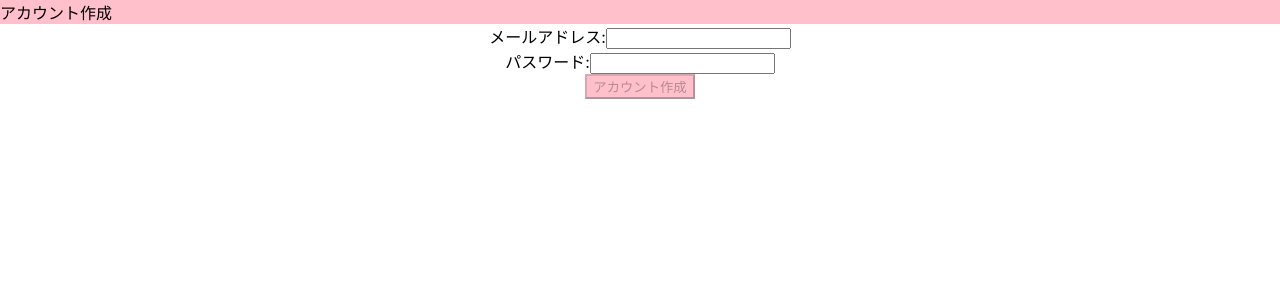
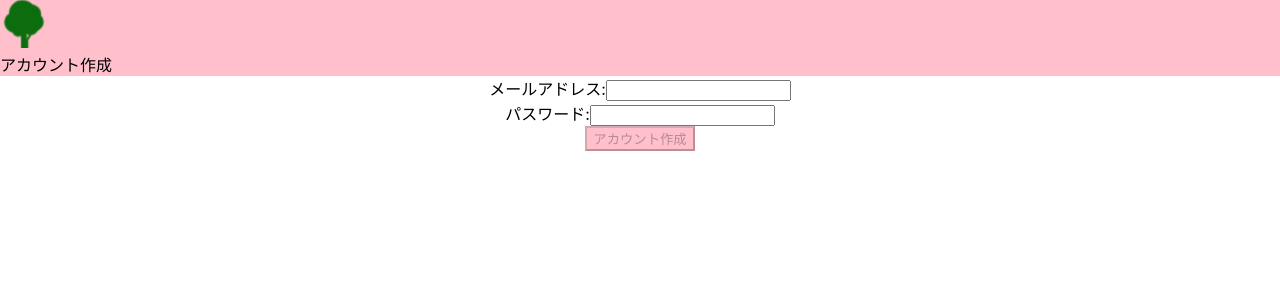
Before and after one commit to negiwasabi7/moku-tickets, a React (Create React App) app: page /user_registration in a window 1280 px wide. Shown: the top 300 px of the page. Built offline with nearby package versions, Linux system fonts and the light colour scheme; no server answers; the HTML template or start-up script is replaced by a standard one.

Commit message:
認証フォーム AuthFormコンポーネントを作成

```diff
--- a/src/App.js
+++ b/src/App.js
@@ -10,6 +10,7 @@ import { ReturnTickets } from './components/ReturnTickets';
 import Auth from './components/Auth';
 import { supabase } from './services/supabase_api';
 import UserRegistration from './components/UserRegistration';
+import Header from './components/Header';
 
 const ProtectedRoute = ({ session, redirectPath = '/auth' }) => {
   if (!session) {
@@ -44,13 +45,14 @@ function App() {
   return (
     <div className="App">
       <SessionContext.Provider value={session}>
+        <Header />
         <Routes>
           <Route path="/auth" element={<Auth />} />
           <Route path="/user_registration" element={<UserRegistration />} />
           <Route element={<ProtectedRoute session={session} />}>
-            <Route exact path="/" element={<MemberList />} />
-            <Route exact path="/member/:member_id" element={<Member />} />
-            <Route exact path="/member_registration" element={<MemberRegistration />} />
+            <Route path="/" element={<MemberList />} />
+            <Route path="/member/:member_id" element={<Member />} />
+            <Route path="/member_registration" element={<MemberRegistration />} />
             <Route path="/return_tickets" element={<ReturnTickets />} />
           </Route>
           <Route path="*" element={<NotFound />} />
--- a/src/components/Auth.jsx
+++ b/src/components/Auth.jsx
@@ -1,7 +1,6 @@
-import React from 'react';
-import { useState } from 'react';
+import React, { useState } from 'react';
 import { supabase } from '../services/supabase_api';
-import Button from './Button';
+import AuthForm from './AuthForm';
 import Navigation from './Navigation';
 
 const Auth = () => {
@@ -18,54 +17,16 @@ const Auth = () => {
       console.log(error.message);
     } //ログイン処理
   };
-  const handleEmailChange = (e) => {
-    // console.log(e.target.value);
-    setEmail(e.target.value);
-  };
-  const handlePasswordChange = (e) => {
-    setPassword(e.target.value);
-  };
-
-  //入力値（メールアドレス、パスワード）の検証
-  const validate = () => {
-    return validateEmail(email) && validatePassword(password);
-  };
-
-  //メールアドレス:trim()した後、空ではない事、正しいフォーマットであること
-  function validateEmail(email) {
-    const regex = /^[a-zA-Z0-9_.+-]+@([a-zA-Z0-9][a-zA-Z0-9-]*[a-zA-Z0-9]*\.)+[a-zA-Z]{2,}$/;
-    return regex.test(email.trim());
-  }
-
-  //パスワード：空ではないこと
-  function validatePassword(password) {
-    return password.length > 0;
-  }
 
   return (
     <>
       <Navigation title="ログイン" />
-      <form onSubmit={handleSubmit}>
-        <div>
-          <label>
-            メールアドレス:
-            <input type="email" id="email" value={email} onChange={handleEmailChange} />
-          </label>
-        </div>
 
-        <div>
-          <label>
-            パスワード:
-            <input type="password" id="password" value={password} onChange={handlePasswordChange} />
-          </label>
-        </div>
-
-        <div>
-          <Button type="submit" disabled={!validate()}>
-            ログイン
-          </Button>
-        </div>
-      </form>
+      <AuthForm
+        onSubmit={handleSubmit}
+        submitName="ログイン"
+        authState={{ email, setEmail, password, setPassword }}
+      />
     </>
   );
 };
--- /dev/null
+++ b/src/components/AuthForm.jsx
@@ -0,0 +1,54 @@
+import Button from './Button';
+
+const AuthForm = ({ onSubmit, submitName, authState }) => {
+  const { email, setEmail, password, setPassword } = authState;
+
+  const handleEmailChange = (e) => {
+    // console.log(e.target.value);
+    setEmail(e.target.value);
+  };
+  const handlePasswordChange = (e) => {
+    setPassword(e.target.value);
+  };
+
+  //入力値（メールアドレス、パスワード）の検証
+  const validate = () => {
+    return validateEmail(email) && validatePassword(password);
+  };
+
+  //メールアドレス:trim()した後、空ではない事、正しいフォーマットであること
+  function validateEmail(email) {
+    const regex = /^[a-zA-Z0-9_.+-]+@([a-zA-Z0-9][a-zA-Z0-9-]*[a-zA-Z0-9]*\.)+[a-zA-Z]{2,}$/;
+    return regex.test(email.trim());
+  }
+
+  //パスワード：空ではないこと
+  function validatePassword(password) {
+    return password.length > 0;
+  }
+  return (
+    <form onSubmit={onSubmit}>
+      <div>
+        <label>
+          メールアドレス:
+          <input type="email" id="email" value={email} onChange={handleEmailChange} />
+        </label>
+      </div>
+
+      <div>
+        <label>
+          パスワード:
+          <input type="password" id="password" value={password} onChange={handlePasswordChange} />
+        </label>
+      </div>
+
+      <div>
+        <Button type="submit" disabled={!validate()}>
+          {submitName}
+        </Button>
+      </div>
+    </form>
+  );
+};
+
+export default AuthForm;
--- a/src/components/Header.jsx
+++ b/src/components/Header.jsx
@@ -1,5 +1,26 @@
-import React from 'react';
+import React, { useContext } from 'react';
+import styled from 'styled-components';
+import { SessionContext } from '../App.js';
+import icon from '../images/icon.png';
 
-const Header = (props) => {};
+const SContainer = styled.div`
+    background-color: pink;
+    display: flex;
+    justify-content: space-between;
+    `;
+
+const Header = () => {
+  const session = useContext(SessionContext);
+
+  return (
+    <SContainer>
+      <div>
+        <img src={icon} />
+      </div>
+
+      <div>{session?.user?.email}</div>
+    </SContainer>
+  );
+};
 
 export default Header;
--- a/src/components/UserRegistration.jsx
+++ b/src/components/UserRegistration.jsx
@@ -1,7 +1,7 @@
 import React from 'react';
 import { useState } from 'react';
 import { supabase } from '../services/supabase_api';
-import Button from './Button';
+import AuthForm from './AuthForm';
 import Navigation from './Navigation';
 
 const UserRegistration = () => {
@@ -18,54 +18,16 @@ const UserRegistration = () => {
       console.log(error.message);
     }
   };
-  const handleEmailChange = (e) => {
-    // console.log(e.target.value);
-    setEmail(e.target.value);
-  };
-  const handlePasswordChange = (e) => {
-    setPassword(e.target.value);
-  };
-
-  //入力値（メールアドレス、パスワード）の検証
-  const validate = () => {
-    return validateEmail(email) && validatePassword(password);
-  };
-
-  //メールアドレス:trim()した後、空ではない事、正しいフォーマットであること
-  function validateEmail(email) {
-    const regex = /^[a-zA-Z0-9_.+-]+@([a-zA-Z0-9][a-zA-Z0-9-]*[a-zA-Z0-9]*\.)+[a-zA-Z]{2,}$/;
-    return regex.test(email.trim());
-  }
-
-  //パスワード：空ではないこと
-  function validatePassword(password) {
-    return password.length > 0;
-  }
 
   return (
     <>
       <Navigation title="アカウント作成" />
-      <form onSubmit={handleSubmit}>
-        <div>
-          <label>
-            メールアドレス:
-            <input type="email" id="email" value={email} onChange={handleEmailChange} />
-          </label>
-        </div>
 
-        <div>
-          <label>
-            パスワード:
-            <input type="password" id="password" value={password} onChange={handlePasswordChange} />
-          </label>
-        </div>
-
-        <div>
-          <Button type="submit" disabled={!validate()}>
-            アカウント作成
-          </Button>
-        </div>
-      </form>
+      <AuthForm
+        onSubmit={handleSubmit}
+        submitName="アカウント作成"
+        authState={{ email, setEmail, password, setPassword }}
+      />
     </>
   );
 };
```
Also changed, not shown: src/images/icon.png (added).
